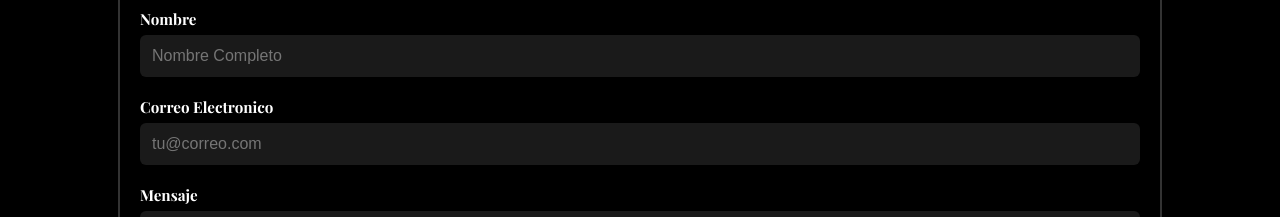
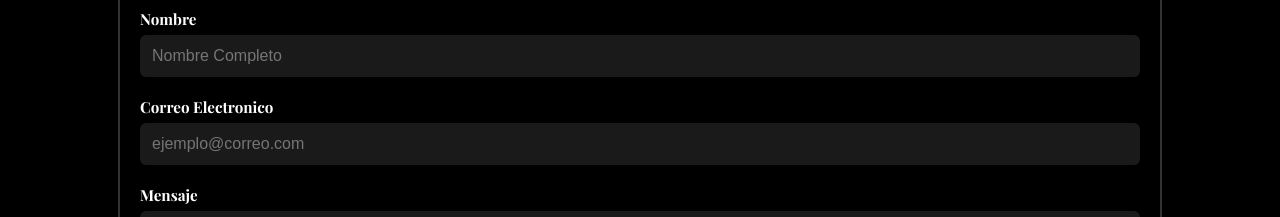
Before and after one commit to jaironberiguete/nels-gallery-website-jb, a React (Vite) app in the folder photo-portfolio/: page / in a window 1280 px wide. Shown: the part 2985-3202 px from the top of the page. Built offline with nearby package versions, Linux system fonts and the light colour scheme.

Commit message:
edited the placeholder for email input

```diff
--- a/photo-portfolio/src/components/Contact.jsx
+++ b/photo-portfolio/src/components/Contact.jsx
@@ -43,7 +43,7 @@ console.log("Form ref:", form.current);
         </label>
         <label>
           Correo Electronico
-          <input type="email" name="user_email" placeholder="tu@correo.com" required />
+          <input type="email" name="user_email" placeholder="ejemplo@correo.com" required />
         </label>
         <label>
           Mensaje
```
